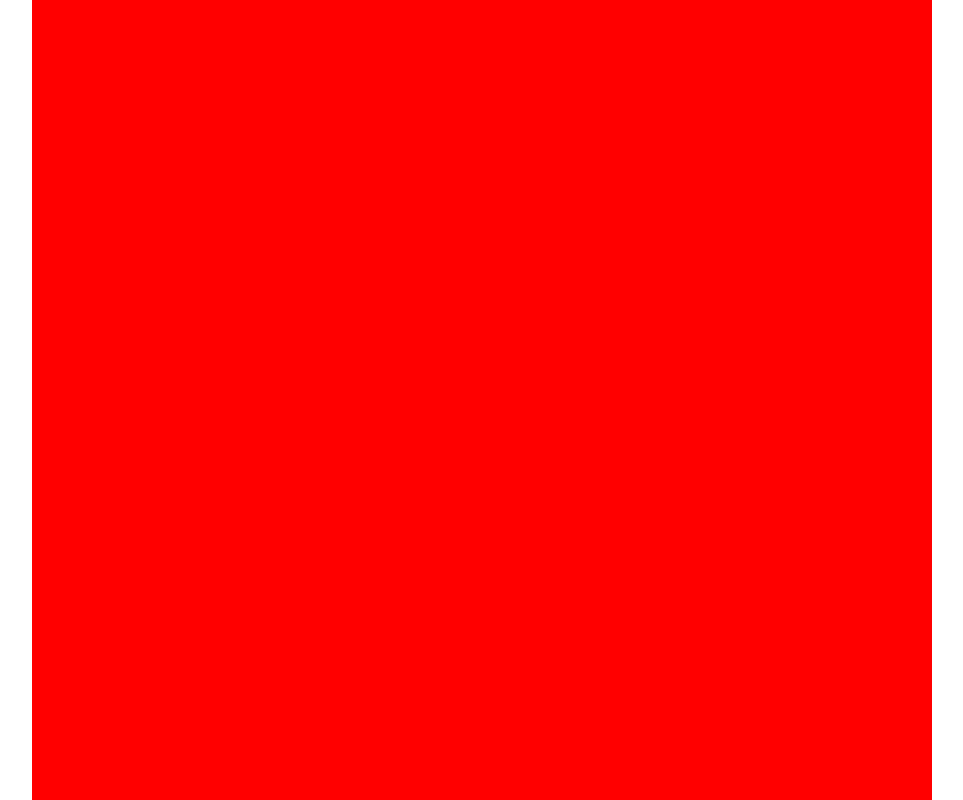
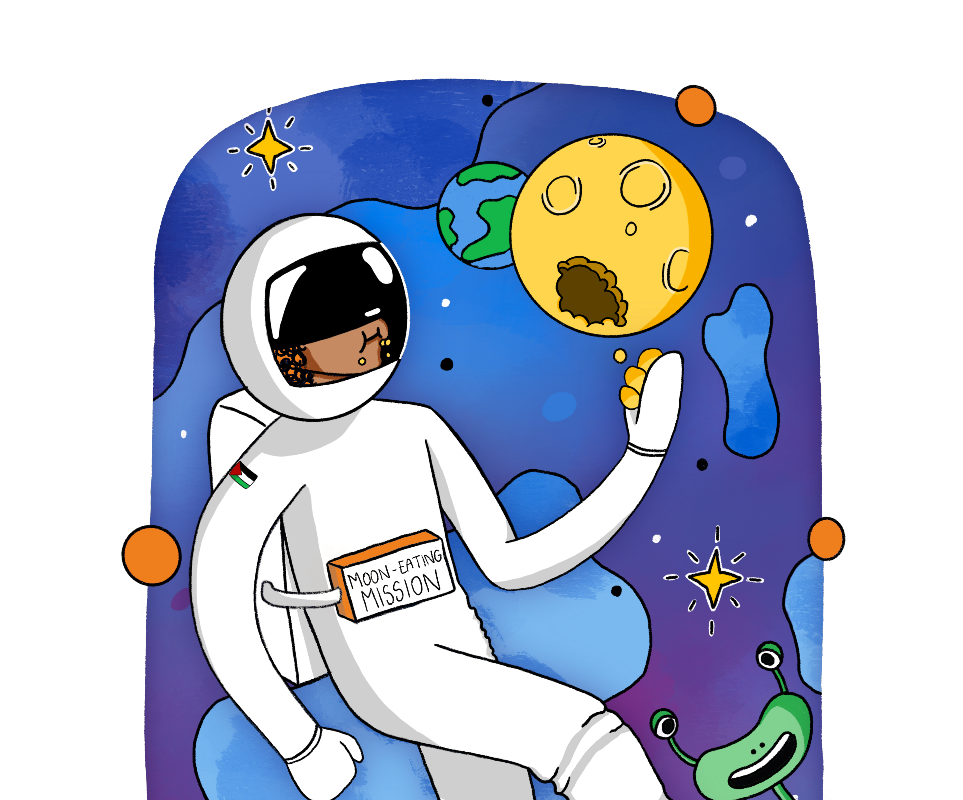
Before and after one commit to LeenKharouf/MyPortfolio, a plain HTML site: page pages/astronaut.html in a window 1280 px wide. Shown: the top 800 px of the page, without its empty margins (158-1121 px from the left). Drawn offline with Linux system fonts and the light colour scheme; files that its build step writes are made by us from their sources.

Commit message:
stationary artwork uploaded

```diff
--- a/main.js
+++ b/main.js
@@ -1 +1,109 @@
-alert("hello world!");
+var canvas = document.getElementById('canvas');
+var context = canvas.getContext('2d');
+
+var load_counter = 0;
+
+var background = new Image();
+var floaties3 = new Image();
+var floaties2 = new Image();
+var floaties1 = new Image();
+var mask_shadow = new Image();
+var mask = new Image();
+var human_shadow = new Image();
+var human = new Image();
+
+var layer_list = [
+  {
+    'image': background,
+    'src': '../img/background.png',
+    'z_index': -2.25,
+    'position': { x: 0, y: 0 },
+    'blend': null,
+    'opacity': 1
+  },
+  {
+    'image': floaties3,
+    'src': '../img/floaties3.png',
+    'z_index': -2,
+    'position': { x: 0, y: 0 },
+    'blend': null,
+    'opacity': 1
+  },
+  {
+    'image': floaties2,
+    'src': '../img/floaties2.png',
+    'z_index': -1.25,
+    'position': { x: 0, y: 0 },
+    'blend': null,
+    'opacity': 1
+  }, // <-- Missing comma here
+  {
+    'image': floaties1,
+    'src': '../img/floaties1.png',
+    'z_index': -0.5,
+    'position': { x: 0, y: 0 },
+    'blend': null,
+    'opacity': 1
+  },
+  {
+    'image': mask_shadow,
+    'src': '../img/mask_shadow.png',
+    'z_index': -1.5,
+    'position': { x: 0, y: 0 },
+    'blend': 'multiply',
+    'opacity': 1
+  },
+  {
+    'image': mask,
+    'src': '../img/mask.png',
+    'z_index': 0,
+    'position': { x: 0, y: 0 },
+    'blend': null,
+    'opacity': 1
+  },
+  {
+    'image': human_shadow,
+    'src': '../img/human_shadow.png',
+    'z_index': -1.5,
+    'position': { x: 0, y: 0 },
+    'blend': 'multiply',
+    'opacity': 1
+  },
+  {
+    'image': human,
+    'src': '../img/human.png',
+    'z_index': 2,
+    'position': { x: 0, y: 0 },
+    'blend': null,
+    'opacity': 1
+  }
+];
+
+layer_list.forEach(function (layer, index) {
+  layer.image.onload = function () {
+    load_counter += 1;
+    if (load_counter >= layer_list.length) {
+      requestAnimationFrame(drawCanvas); //runs through this 60times per second
+    }
+  };
+  layer.image.src = layer.src;
+});
+
+function drawCanvas() {
+  //clear whatever is on canvas
+  context.clearRect(0, 0, canvas.width, canvas.height);
+
+  //loop through each layer and draw it to the canvas
+  layer_list.forEach(function (layer, index) {
+  	if(layer.blend){
+  		context.globalCompositeOperation = layer.blend;
+  	}
+  	else{
+  	  	context.globalCompositeOperation = 'normal';
+  	}
+  	context.globalAlpha = layer.opacity;
+    context.drawImage(layer.image, layer.position.x, layer.position.y);
+  }); // <-- Missing closing parenthesis
+  requestAnimationFrame(drawCanvas); //runs through this 60times per second
+
+}
--- a/pages/astronaut.html
+++ b/pages/astronaut.html
@@ -1,24 +1,17 @@
 <!DOCTYPE html>
 <html>
 	<head>
-	<meta charset="utf-8">
-	<meta name="viewport" content="width=device-width, initial-scale=1">
-	<link rel="icon" href="img/clay.jpg">
 		<title>Parallax</title>
-
-	<link rel="stylesheet" type="text/css" href="css/portfolio.css">
-
+		<link rel="stylesheet" type="text/css" href="../css/portfolio.css">
+		<meta name="author" content="Leen Kharoud">
+		<meta name="viewport" content="width=device-width, initial-scale=1, user-scalable=no">
 	</head>
 
 	<body>
 		<div class="image-container">
 			<canvas class="canvas" width="900" height="1200" id="canvas"></canvas>
-
-
 		</div>
 
-
-
 	</body>
-
-<script type="text/javascript" src="./main.js"
+	<script type="text/javascript" src="../main.js"></script>
+</html>
```
Also changed, not shown: 1 other file. Lines whose indentation alone changed are shown as unchanged.
